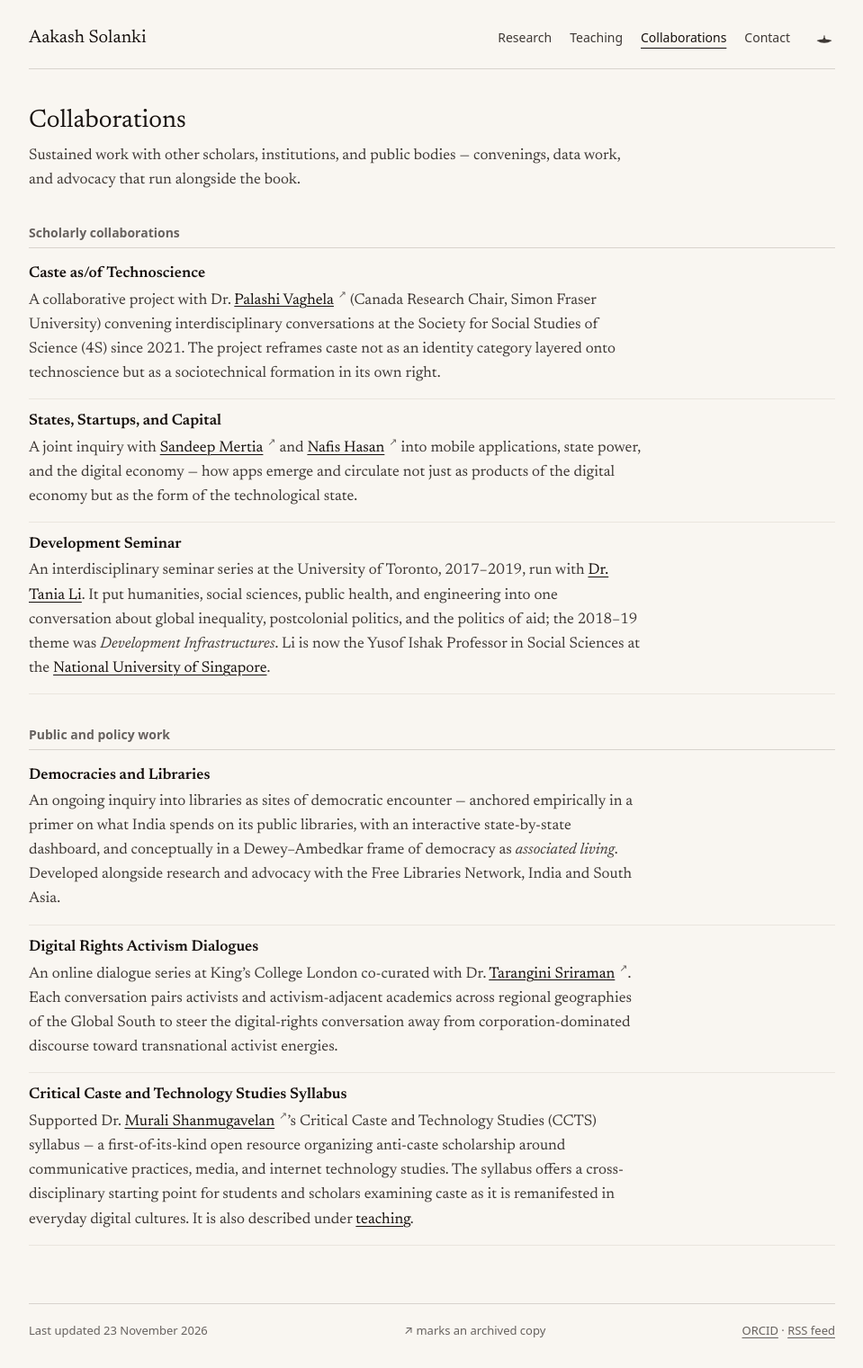
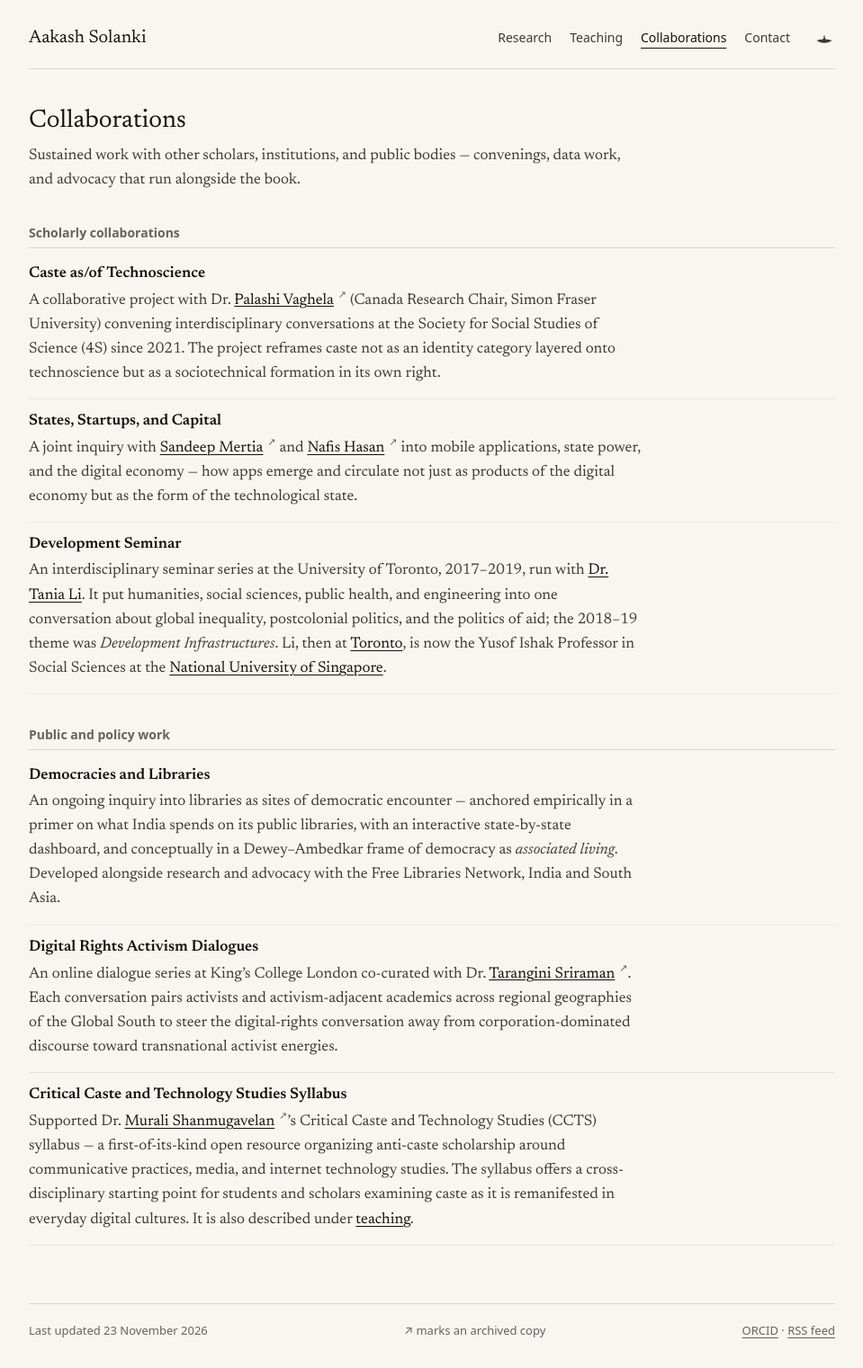
Before and after one commit to skishchampi/skishchampi.github.io, a Jekyll site: the page built from collaborations.md, in a window 1280 px wide. Shown: the whole page at 90% size, without its empty margins (160-1119 px from the left). Built offline with Jekyll 4.4.1, drawn with Linux system fonts in a browser that asks for light colours.

Commit message:
content: restore Tania Li's Toronto profile link alongside her own site (#130)
Her name goes to taniali.org, and the closing sentence links Toronto and NUS so both affiliations are one click away.

Co-authored-by: skishchampi <996985+skishchampi@users.noreply.github.com>

```diff
--- a/collaborations.md
+++ b/collaborations.md
@@ -26,7 +26,7 @@ description: "Collaborative projects and public-facing work by Aakash Solanki: s
 
 <article class="project">
   <h2><a href="/utdevsem/">Development Seminar</a></h2>
-  <p>An interdisciplinary seminar series at the University of Toronto, 2017&ndash;2019, run with <a target="_blank" rel="noopener noreferrer" href="https://www.taniali.org/">Dr. Tania Li</a>. It put humanities, social sciences, public health, and engineering into one conversation about global inequality, postcolonial politics, and the politics of aid; the 2018&ndash;19 theme was <em>Development Infrastructures</em>. Li is now the Yusof Ishak Professor in Social Sciences at the <a target="_blank" rel="noopener noreferrer" href="https://fass.nus.edu.sg/mls/faculty/">National University of Singapore</a>.</p>
+  <p>An interdisciplinary seminar series at the University of Toronto, 2017&ndash;2019, run with <a target="_blank" rel="noopener noreferrer" href="https://www.taniali.org/">Dr. Tania Li</a>. It put humanities, social sciences, public health, and engineering into one conversation about global inequality, postcolonial politics, and the politics of aid; the 2018&ndash;19 theme was <em>Development Infrastructures</em>. Li, then at <a target="_blank" rel="noopener noreferrer" href="https://www.anthropology.utoronto.ca/people/directories/all-faculty/tania-li">Toronto</a>, is now the Yusof Ishak Professor in Social Sciences at the <a target="_blank" rel="noopener noreferrer" href="https://fass.nus.edu.sg/mls/faculty/">National University of Singapore</a>.</p>
 </article>
 
 <h2 class="label">Public and policy work</h2>
```
